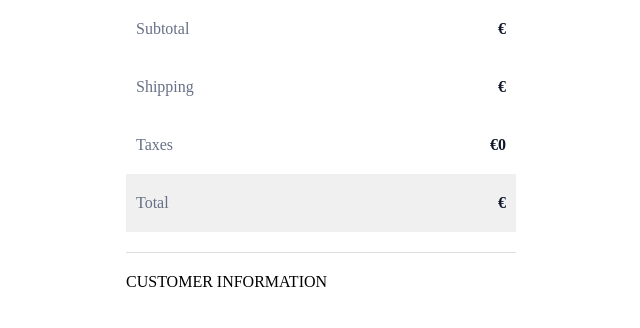
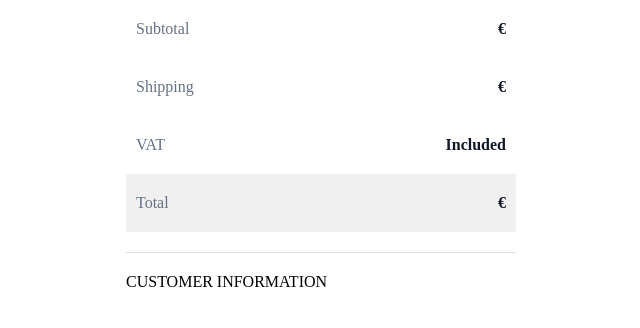
Before and after one commit to djuricm13111/backend-haypp, a Django app: template account/templates/new_order.html in a window 1280 px wide. Shown: the part 439-767 px from the top of the page, without its empty margins (319-959 px from the left). Run offline with Django 3.2, Linux system fonts and the light colour scheme; the template is opened without the code that fills it, so the values that code supplies are empty; parts of the project's set-up code (start-up, migrations or seed data) failed here and were passed over.

Commit message:
Show VAT as included instead of a hardcoded 0 taxes line
The discount-promo order email template listed a separate "Taxes: €0"
line, which structurally implies tax is added on top. Align it with
the live order-confirmation template's "VAT: Included" pattern, since
prices are already tax-inclusive.

```diff
--- a/account/templates/new_order.html
+++ b/account/templates/new_order.html
@@ -255,7 +255,7 @@
                     color: #667085;
                   "
                 >
-                  Taxes
+                  VAT
                 </td>
                 <td
                   style="
@@ -265,7 +265,7 @@
                     color: #101828;
                   "
                 >
-                  €0
+                  Included
                 </td>
               </tr>
               <tr>
```
